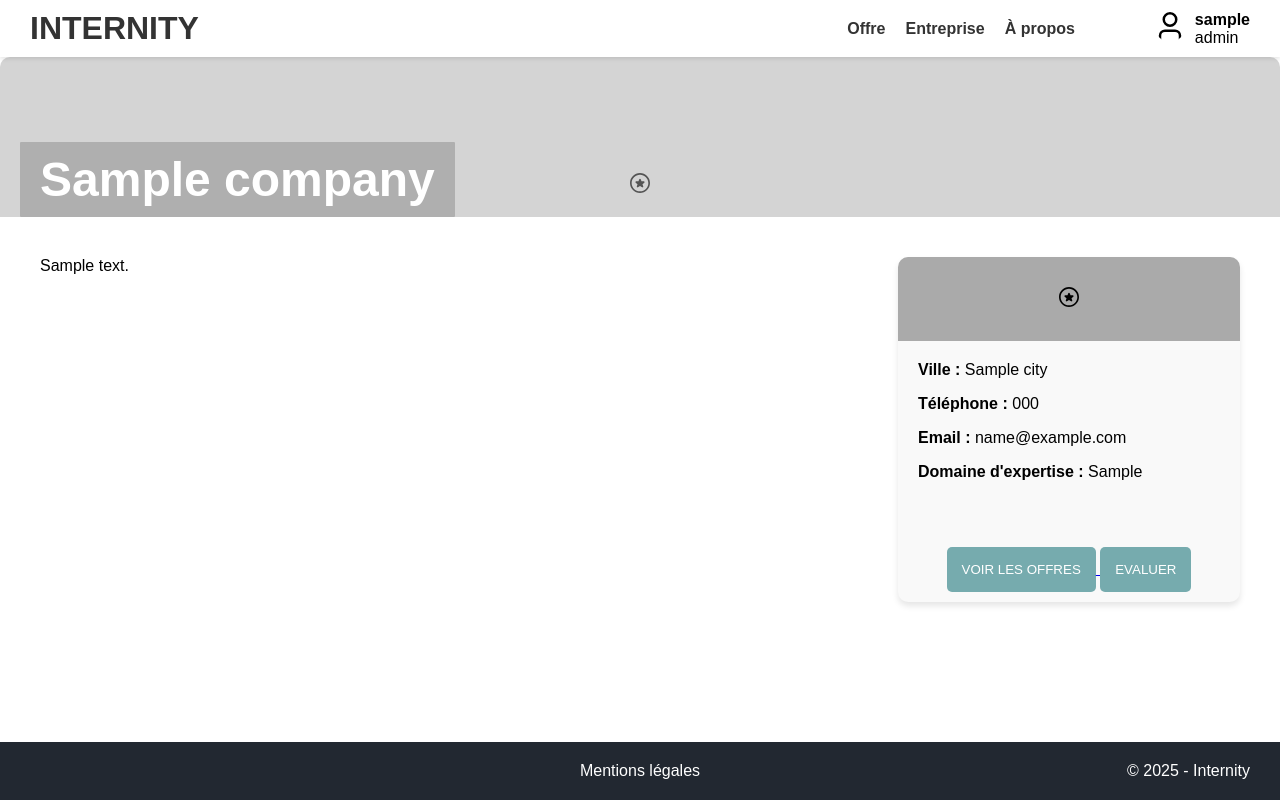
After one commit to mxriine/Internity, a PHP site: the page made by vues/Company.php in a window 1280 px wide. The commit adds this page. Run offline with PHP 8.4, Linux system fonts and the light colour scheme; the visitor is signed in with stand-in values (Sample User, id 1); tables that the repository leaves empty or names only in its code hold one stand-in row (values such as "Sample post").

Commit message:
Ajout de la page Company avec affichage des détails et des offres associées, amélioration de la fonction getCompanyById, et ajout de styles CSS pour la mise en page.

```diff
--- /dev/null
+++ b/assets/css/company.css
@@ -0,0 +1,144 @@
+/* Section de l'image d'en-tête */
+.hero-section {
+    position: relative;
+    width: 100%;
+    height: 30%; /* Hauteur de la section */
+}
+
+.hero-header {
+    background-color: #AAAAAA;
+    text-align: center;
+    padding: 0px;
+    border-radius: 10px 10px 0px 0px;
+    height: 100%;
+}
+
+.hero-img {
+    background-color: #FFFFFF;
+    opacity: 0.5;
+    display: inline-block;
+    padding: 20px;
+    width: 100%;
+    height: 100%;
+}
+
+.hero-img img {
+    max-width: 20px;
+    height: 20px;
+    margin-top: 12vh;
+}
+
+.hero-title {
+    position: absolute; /* Positionne le titre par rapport à la section parent */
+    bottom: 0; /* Espacement depuis le bas de l'image */
+    left: 20px; /* Espacement depuis la gauche */
+    color: white; /* Couleur du texte */
+    font-size: 3rem;
+    font-weight: bold;
+    background-color: rgba(0, 0, 0, 0.178); /* Fond semi-transparent pour améliorer la lisibilité */
+    padding: 10px 20px;
+    border-radius: 1px; /* Coins arrondis pour un meilleur design */
+    z-index: 5; /* Assure que le titre est au-dessus de l'image */
+}
+
+/* Conteneur principal */
+.content-container {
+    display: flex;
+    gap: 20px;
+    margin: 20px;
+}
+
+.text-section {
+    flex: 7; /* Prend 70% de la largeur */
+    padding: 20px;
+}
+
+/* Section de la carte entreprise */
+.card-section {
+    flex: 3; /* Prend 30% de la largeur */
+    padding: 20px;
+}
+
+.card {
+    background-color: #f9f9f9;
+    border-radius: 10px;
+    box-shadow: 0 4px 6px rgba(0, 0, 0, 0.1);
+}
+
+.card-header {
+    background-color: #AAAAAA;
+    text-align: center;
+    padding: 30px;
+    border-radius: 10px 10px 0px 0px;
+    position: relative;
+}
+
+.card-img img {
+    max-width: 20px;
+    height: 20px;
+    align-items: center;
+}
+
+/* Nouveau conteneur pour le titre et le cœur */
+.title-container {
+    display: flex; /* Active Flexbox */
+    align-items: center; /* Alignement vertical des éléments */
+    justify-content: space-between; /* Espacement entre le titre et le cœur */
+    padding: 10px 20px; /* Ajoute un peu d'espace autour du titre et du cœur */
+}
+
+.card-title {
+    font-size: 1.5rem; /* Taille du texte du titre */
+    font-weight: bold; /* Texte en gras */
+    color: var(--CBlack); /* Couleur du texte */
+    margin: 0; /* Supprime les marges par défaut */
+    flex: 1; /* Le titre prend tout l'espace disponible à gauche */
+}
+
+/* Styles pour le cœur */
+.wishlist-heart-container {
+    margin-left: 10px; /* Espace entre le titre et le cœur */
+}
+
+.wishlist-heart {
+    width: 24px; /* Taille du cœur */
+    height: 24px;
+    color: var(--CpBlue);
+    cursor: pointer;
+    transition: opacity 0.3s ease;
+}
+
+.wishlist-heart:hover {
+    opacity: 0.8; /* Effet hover : légèrement transparent */
+}
+
+.card-body {
+    padding: 20px;
+}
+
+.card-body p {
+    margin-bottom: 2vh;
+}
+
+.card-body li {
+    margin-left: 3vw;
+}
+
+.card-footer {
+    text-align: center;
+    margin-top: 20px;
+    padding: 10px;
+}
+
+.card-button {
+    background-color: var(--CpBlue);
+    color: white;
+    border: none;
+    padding: 15px;
+    border-radius: 5px;
+    cursor: pointer;
+}
+
+.card-button:hover {
+    background-color: var(--CpBlue);
+}
--- a/src/Controllers/Companies.php
+++ b/src/Controllers/Companies.php
@@ -27,3 +27,38 @@ $total_companies = $companiesModel->getTotalCompaniesCount();
 
 // Calculer le nombre total de pages nécessaires
 $total_pages = ceil($total_companies / $elements_par_page);
+
+$needsCompany = in_array($current_page, ['Company.php', 'Details.php']);
+
+if ($needsCompany && isset($_GET['company_id'])) {
+    $companyId = intval($_GET['company_id']); // Convertir en entier pour éviter les injections SQL
+
+    // Charger les détails de l'entreprise depuis la base de données
+    $companyDetails = $companiesModel->getCompanyById($companyId);
+
+    if (!$companyDetails) {
+        // Si l'entreprise n'existe pas, afficher un message d'erreur ou rediriger
+        die("Entreprise non trouvée.");
+    }
+
+    // Récupérer les offres associées à l'entreprise
+    $offers = $companiesModel->getCompanyOffers($companyId);
+
+} elseif ($needsCompany) {
+    die("ID de l'entreprise manquant.");
+}
+
+
+function createSlug($string)
+{
+    // Convertir en minuscules
+    $string = strtolower($string);
+
+    // Remplacer les espaces par des tirets
+    $string = preg_replace('/\s+/', '-', $string);
+
+    // Supprimer les caractères spéciaux
+    $string = preg_replace('/[^a-z0-9\-]/', '', $string);
+
+    return $string;
+}
--- a/src/Models/Companies.php
+++ b/src/Models/Companies.php
@@ -60,12 +60,29 @@ class Companies {
         }
     }
 
+    // Voir les offres d'une entreprise selon son ID
+    public function getCompanyOffers($companyId) {
+        $stmt = $this->pdo->prepare("SELECT * FROM Offers WHERE company_id = ?");
+        $stmt->bindParam(1, $companyId, PDO::PARAM_INT);
+        $stmt->execute();
+        return $stmt->fetchAll(PDO::FETCH_ASSOC);
+    }
+
     // Voir une entreprise selon son ID
     public function getCompanyById($id) {
-        $stmt = $this->pdo->prepare("SELECT * FROM Companies WHERE company_id = ?");
-        $stmt->bindParam(1, $id, PDO::PARAM_INT);
+        $stmt = $this->pdo->prepare("SELECT
+                c.*,
+                ci.city_name,
+                r.region_name
+        FROM Companies c
+        JOIN Located l ON c.company_id = l.company_id
+        JOIN Cities ci ON l.city_id = ci.city_id
+        JOIN Regions r ON ci.region_id = r.region_id
+        WHERE c.company_id = :companyId
+        ");
+            $stmt->bindParam(':companyId', $id, PDO::PARAM_INT);
         $stmt->execute();
-        return $stmt->fetch();
+        return $stmt->fetch(PDO::FETCH_ASSOC);
     }
 
     // Créer une entreprise
--- a/vues/Companies.php
+++ b/vues/Companies.php
@@ -8,10 +8,6 @@ require_once('../src/Controllers/Companies.php');
 $page_actuelle = isset($_GET['page']) ? (int)$_GET['page'] : 1;
 $total_pages = isset($total_pages) ? $total_pages : 1; // Replace with actual logic to calculate total pages
 
-// Define the createSlug function
-function createSlug($string) {
-    return strtolower(trim(preg_replace('/[^A-Za-z0-9-]+/', '-', $string)));
-}
 ?>
 
 <!DOCTYPE html>
@@ -70,7 +66,7 @@ function createSlug($string) {
 
                 // Créer un slug pour le nom de l'entreprise
                 $companySlug = createSlug($company['company_name']);
-                $companyLink = "/vues/Companies.php?company_id=" . urlencode($company['company_id']) . "&name=" . urlencode($companySlug);
+                $companyLink = "/vues/Company.php?company_id=" . urlencode($company['company_id']) . "&name=" . urlencode($companySlug);
                 ?>
                 <div class="card">
                     <div class="card-header">
--- /dev/null
+++ b/vues/Company.php
@@ -0,0 +1,89 @@
+<?php
+require_once('../src/Controllers/Login.php');
+require_once('../src/Controllers/CheckAuth.php');
+require_once('../src/Controllers/Companies.php');
+?>
+
+<!DOCTYPE html>
+<html lang="fr">
+
+<head>
+    <title>Internity - <?= htmlspecialchars($companyDetails['company_name'] ?? 'Entreprise inconnue') ?></title>
+    <meta charset="UTF-8">
+    <meta name="description" content="Internity - Le meilleur de l'Internet">
+    <meta name="author" content="Internity">
+    <link rel="stylesheet" href="/assets/css/styles.css">
+    <link rel="stylesheet" href="/assets/css/company.css">
+</head>
+
+<body>
+    <!-- Barre de navigation -->
+    <?php include 'Navbar.php'; ?>
+
+    <main>
+        <!-- Hero Image Section -->
+        <div class="hero-section">
+            <div class="hero-header">
+                <div class="hero-img">
+                    <img src="/assets/icons/star-circle.svg" alt="Entreprise">
+                </div>
+            </div>
+            <div class="hero-title"><?= htmlspecialchars($companyDetails['company_name'] ?? 'Entreprise inconnue') ?></div>
+        </div>
+
+        <!-- Main Content Section -->
+        <div class="content-container">
+            <!-- Text Section -->
+            <div class="text-section">
+                <p>
+                    <?= nl2br(htmlspecialchars($companyDetails['company_desc'] ?? 'Description non disponible')) ?>
+                </p>
+            </div>
+
+            <!-- Card Section -->
+            <div class="card-section">
+                <div class="card">
+                    <div class="card-header">
+                        <div class="card-img">
+                            <img src="/assets/icons/star-circle.svg" alt="Entreprise">
+                        </div>
+                    </div>
+
+                    <div class="card-body">
+                        <p><strong>Ville :</strong> <?= htmlspecialchars($companyDetails['city_name'] ?? 'Non spécifiée') ?></p>
+                        <p><strong>Téléphone :</strong> <?= htmlspecialchars($companyDetails['company_phone'] ?? 'Non spécifié') ?></p>
+                        <p><strong>Email :</strong> <?= htmlspecialchars($companyDetails['company_email'] ?? 'Non spécifié') ?></p>
+                        <p><strong>Domaine d'expertise :</strong> <?= htmlspecialchars($companyDetails['company_business'] ?? 'Non spécifié') ?></p>
+                    </div>
+
+                    <div class="card-footer">
+                        <?php
+                        $companyId = $_GET['id'] ?? null;
+                        $companySlug = createSlug($companyDetails['company_name'] ?? 'Entreprise inconnue');
+                        $companyLink = "/vues/CompanyOffers.php?company_id=" . urlencode($companyDetails['company_id']) . "&name=" . urlencode($companySlug);
+                        ?>
+
+                        <!-- Bouton VOIR LES OFFRES -->
+                        <a href="<?= $companyLink ?>" class="btn-offer">
+                            <button class="card-button">VOIR LES OFFRES</button>
+                        </a>
+                        <a href="<?= $companyLink ?>" class="btn-evaluer">
+                            <button class="card-button">EVALUER</button>
+                        </a>
+                    </div>
+                </div>
+            </div>
+        </div>
+    </main>
+
+    <!-- Footer -->
+    <footer style="position: fixed;">
+        <a class="legal" href="/vues/MentionsLegales.php">Mentions légales</a>
+        <p>© 2025 - Internity</p>
+    </footer>
+
+    <!-- Inclusion du fichier JavaScript -->
+    <script src="/assets/js/company.js"></script>
+</body>
+
+</html>
```
